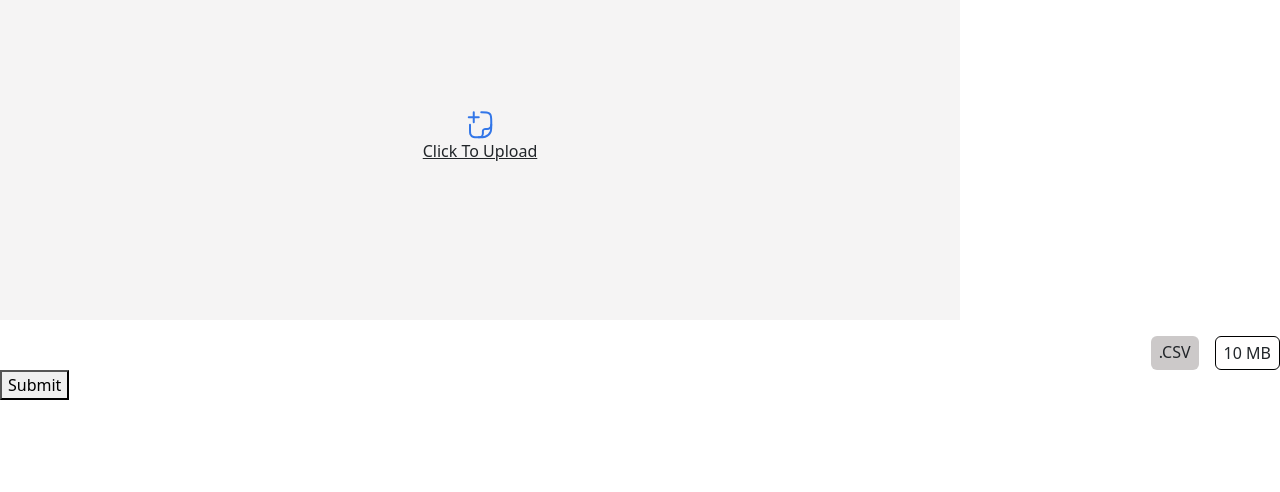
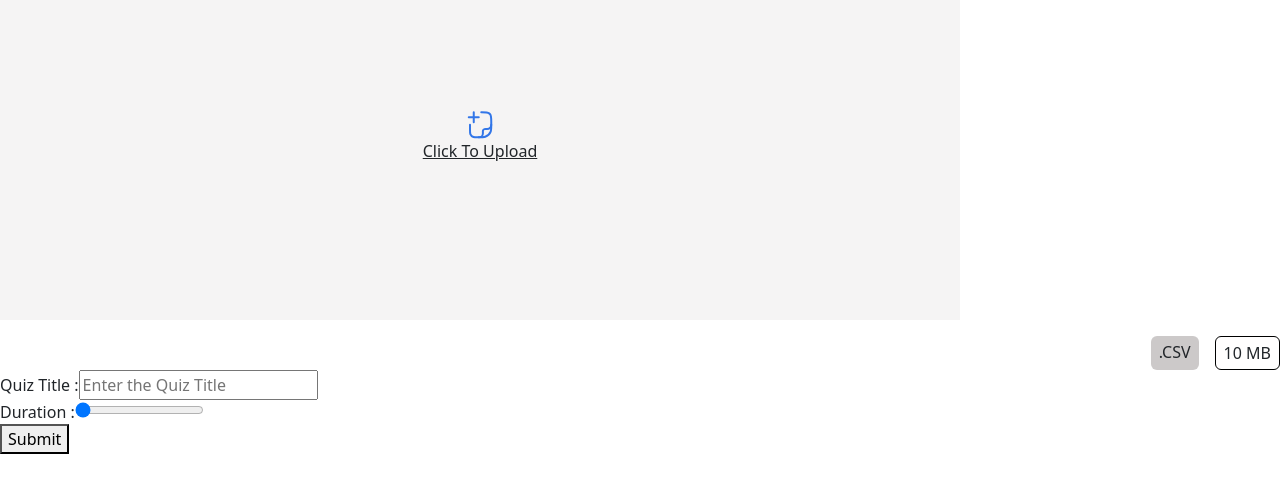
Before and after one commit to roja-cherry/innovator_quiz, a React (Vite) app: page / in a window 1280 px wide. Shown: the top 492 px of the page. Built offline with nearby package versions, Linux system fonts and the light colour scheme.

Commit message:
quiz form design

```diff
--- a/src/components/CreateQuizForm.jsx
+++ b/src/components/CreateQuizForm.jsx
@@ -4,6 +4,8 @@ import { createQuiz } from "../api/apiService";
 
 const CreateQuizForm = () => {
   const [excelFile, setExcelFile] = useState({});
+  const [fileName, setFileName] = useState("");
+  const [duration, setDuration] = useState(5);
 
   const handleFileChange = (e) => {
     const file = e.target?.files[0];
@@ -34,7 +36,25 @@ const CreateQuizForm = () => {
   return (
     <form onSubmit={handleSubmit}>
       <FileUpload handleFileChange={handleFileChange} />
-
+      <div >
+        <label> Quiz Title :</label>
+        <input
+          type="text"
+          placeholder="Enter the Quiz Title"
+          value={fileName}
+          onChange={(e) => setFileName(e.target.value)}
+        />
+      </div>
+      <div>
+        <label> Duration :</label>
+        <input
+          type="range"
+          value={duration}
+          min={5}
+          max={60}
+          onChange={(e) => setDuration(e.target.value)}
+        />
+      </div>
       <button type="submit">Submit</button>
     </form>
   );
```
